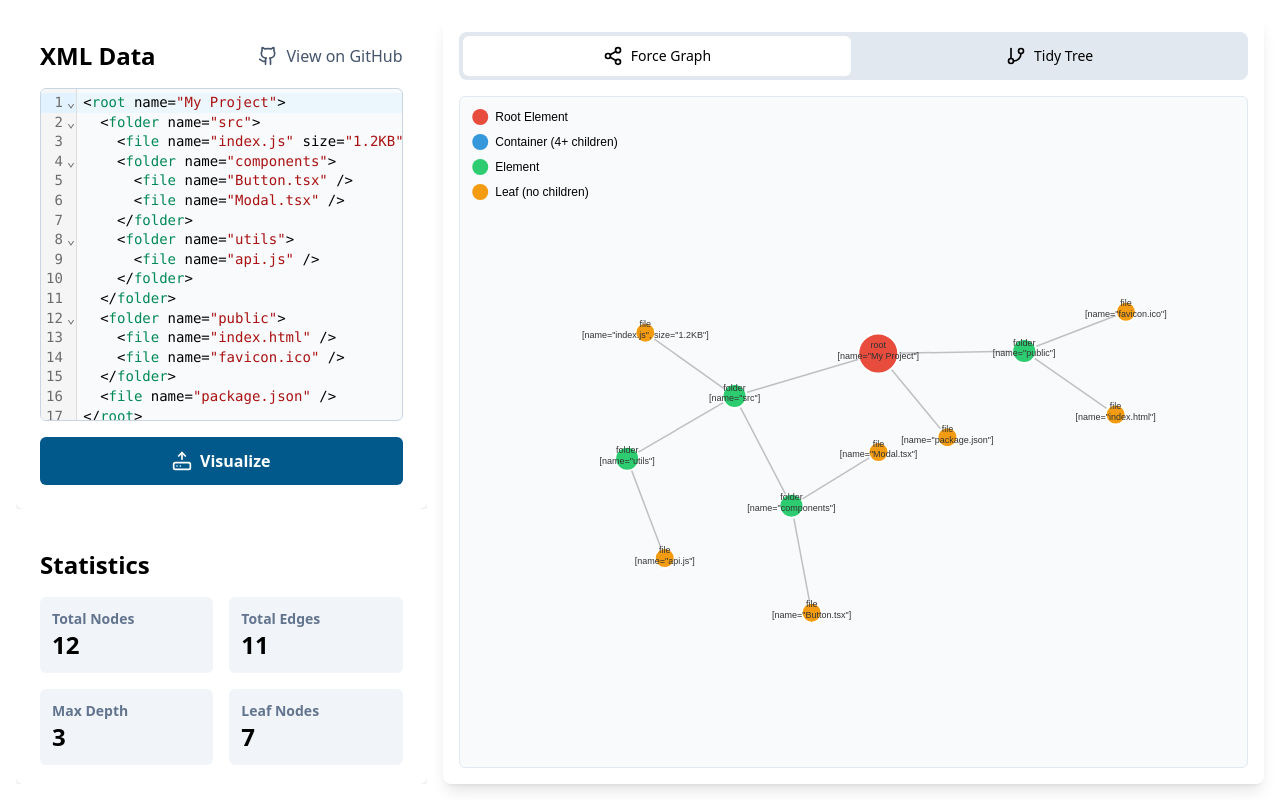
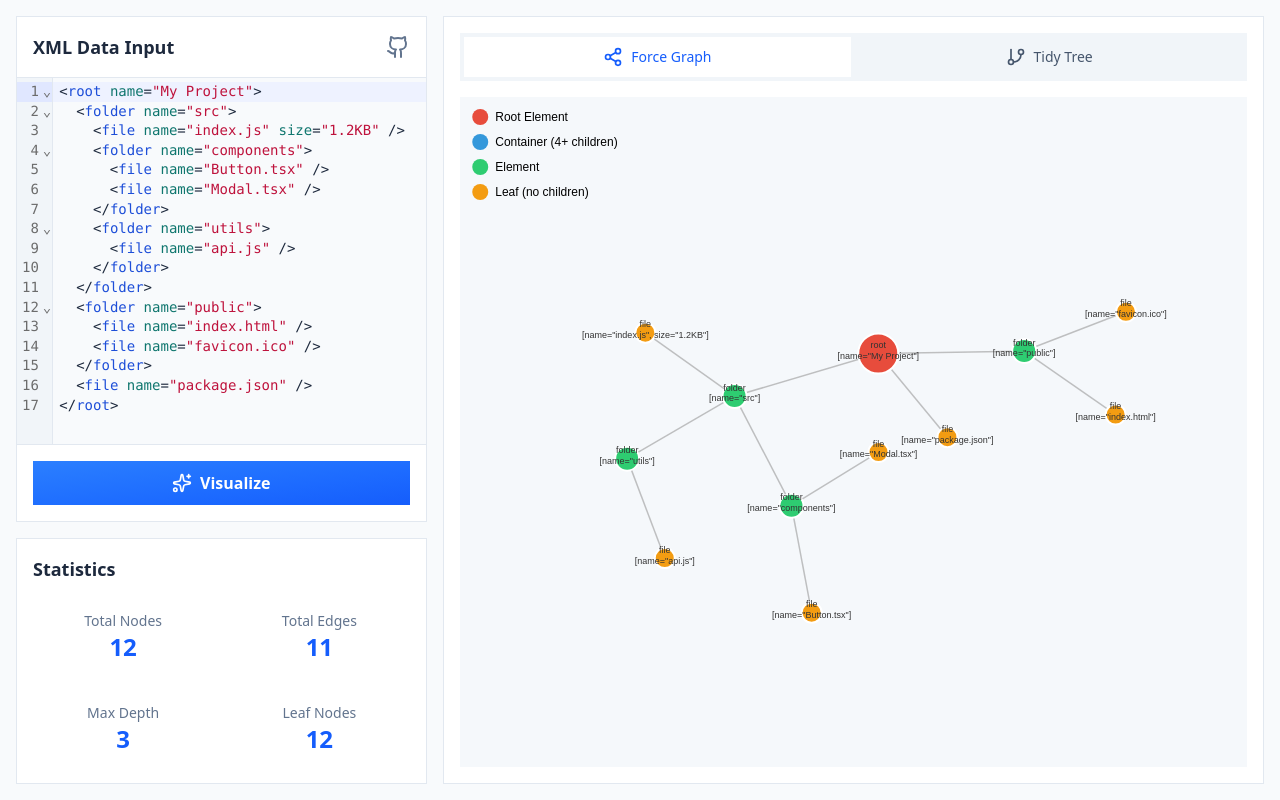
Before and after one commit to Boakpe/XML-Nexus, a React (Vite) app: page / in a window 1280 px wide. Built offline with nearby package versions, Linux system fonts and the light colour scheme.

Commit message:
feat: add framer-motion for animations and enhance UI components with new styles

```diff
--- a/package.json
+++ b/package.json
@@ -19,6 +19,7 @@
     "clsx": "^2.1.1",
     "codemirror": "^6.0.1",
     "d3": "^7.9.0",
+    "framer-motion": "^12.18.1",
     "lucide-react": "^0.515.0",
     "react": "^19.1.0",
     "react-dom": "^19.1.0",
--- a/src/App.tsx
+++ b/src/App.tsx
@@ -1,5 +1,7 @@
+// src/App.tsx
+
 import { useState, useMemo } from 'react';
-import { Github } from 'lucide-react';
+import { Github, CodeXml, AlertTriangle, Sparkles } from 'lucide-react';
 import XMLInput from './components/XMLInput';
 import Tabs from './components/Tabs';
 import type { Tab } from './components/Tabs';
@@ -7,8 +9,6 @@ import GraphView from './components/GraphView';
 import TreeView from './components/TreeView';
 import { parseXML } from './utils/xmlParser';
 import type { ParsedData } from './utils/types';
-
-
 
 // A good default example for the user to start with
 const defaultXML = `
@@ -31,87 +31,113 @@ const defaultXML = `
 </root>
 `.trim();
 
+
 function App() {
-  const [data, setData] = useState<ParsedData | null>(() => parseXML(defaultXML));
+  const [xmlString, setXmlString] = useState<string>(defaultXML);
   const [activeTab, setActiveTab] = useState<Tab>('graph');
   const [error, setError] = useState<string | null>(null);
 
+  // Memoize parsing to avoid re-calculating on every render
+  const data = useMemo<ParsedData | null>(() => {
+    try {
+      const parsed = parseXML(xmlString);
+      if (parsed) {
+        setError(null);
+        return parsed;
+      }
+      setError("Failed to parse XML. Please check the format.");
+      return null;
+    } catch (e) {
+      setError("An unexpected error occurred during XML parsing.");
+      return null;
+    }
+  }, [xmlString]);
+
+  // The onVisualize function now just updates the string, triggering the memoized parser
   const handleVisualize = (xml: string) => {
-    setError(null);
-    const parsed = parseXML(xml);
-    if (parsed) {
-      setData(parsed);
-    } else {
-      setData(null);
-      setError("Failed to parse XML. Please check the format and try again.");
-    }
+    setXmlString(xml);
   };
 
-    // Calculate stats from the parsed data
   const stats = useMemo(() => {
     if (!data) return null;
-
     const { nodes, links } = data.graphData;
-    const totalNodes = nodes.length;
-    const totalEdges = links.length;
-    const leafNodes = nodes.filter(node => node.type === 'leaf').length;
-    const maxDepth = Math.max(0, ...nodes.map(node => node.level));
-
-    return { totalNodes, totalEdges, maxDepth, leafNodes };
+    return {
+      totalNodes: nodes.length,
+      totalEdges: links.length,
+      maxDepth: Math.max(0, ...nodes.map(node => node.level)),
+      leafNodes: nodes.filter(node => !node.children || node.children.length === 0).length,
+    };
   }, [data]);
 
   return (
-    <div className="flex flex-col h-screen bg-secondary font-sans">
+    <div className="flex flex-col h-screen bg-slate-50 font-sans text-slate-800">
+      {/* <header className="flex items-center justify-between p-4 border-b border-slate-200">
+        <div className="flex items-center gap-3">
+          <Sparkles className="h-6 w-6 text-blue-500" />
+          <h1 className="text-xl font-semibold text-slate-800">XML Visualizer</h1>
+        </div>
+        <a
+          href="https://github.com/your-username/d3-xml-visualizer"
+          target="_blank"
+          rel="noopener noreferrer"
+          className="text-slate-500 hover:text-blue-500 transition-colors"
+          aria-label="View on GitHub"
+        >
+          <Github size={24} />
+        </a>
+      </header> */}
 
       <main className="flex-grow flex p-4 gap-4 overflow-hidden">
-        <div className="w-1/3 flex flex-col gap-4 min-w-[300px] overflow-hidden">
-           <div className="flex-grow overflow-auto">
+        {/* Left Column */}
+        <div className="w-1/3 flex flex-col gap-4 min-w-[350px]">
+          <div className="flex-grow flex flex-col min-h-0">
              <XMLInput onVisualize={handleVisualize} initialValue={defaultXML} />
-           </div>
+          </div>
 
           {stats && (
-            <div className="bg-white rounded-lg shadow-lg p-6 overflow-auto">
-              <h2 className="text-2xl font-bold text-primary mb-4">Statistics</h2>
-              <div className="grid grid-cols-2 gap-4 text-sm">
-                <div className="bg-slate-100 p-3 rounded-md">
-                  <p className="text-slate-500 font-semibold">Total Nodes</p>
-                  <p className="text-2xl font-bold text-primary">{stats.totalNodes}</p>
+            <div className="bg-white rounded2-xl shadow2-sm border border-slate-200 p-4">
+              <h2 className="text-lg font-semibold text-slate-800 mb-4">Statistics</h2>
+              <div className="grid grid-cols-2 gap-4 text-center">
+                <div className="rounded2-lg p-3">
+                  <p className="text-sm text-slate-500">Total Nodes</p>
+                  <p className="text-2xl font-semibold text-blue-600">{stats.totalNodes}</p>
                 </div>
-                <div className="bg-slate-100 p-3 rounded-md">
-                  <p className="text-slate-500 font-semibold">Total Edges</p>
-                  <p className="text-2xl font-bold text-primary">{stats.totalEdges}</p>
+                <div className="rounded2-lg p-3">
+                  <p className="text-sm text-slate-500">Total Edges</p>
+                  <p className="text-2xl font-semibold text-blue-600">{stats.totalEdges}</p>
                 </div>
-                <div className="bg-slate-100 p-3 rounded-md">
-                  <p className="text-slate-500 font-semibold">Max Depth</p>
-                  <p className="text-2xl font-bold text-primary">{stats.maxDepth}</p>
+                <div className="rounded2-lg p-3">
+                  <p className="text-sm text-slate-500">Max Depth</p>
+                  <p className="text-2xl font-semibold text-blue-600">{stats.maxDepth}</p>
                 </div>
-                <div className="bg-slate-100 p-3 rounded-md">
-                  <p className="text-slate-500 font-semibold">Leaf Nodes</p>
-                  <p className="text-2xl font-bold text-primary">{stats.leafNodes}</p>
+                <div className="rounded2-lg p-3">
+                  <p className="text-sm text-slate-500">Leaf Nodes</p>
+                  <p className="text-2xl font-semibold text-blue-600">{stats.leafNodes}</p>
                 </div>
               </div>
             </div>
           )}
-         </div>
+        </div>
 
-        <div className="w-2/3 flex flex-col bg-white rounded-lg shadow-lg p-4">
+        {/* Right Column */}
+        <div className="w-2/3 flex flex-col bg-white rounded2-xl shadow2-sm border border-slate-200 p-4">
           <Tabs activeTab={activeTab} setActiveTab={setActiveTab} />
-          <div className="flex-grow relative border border-slate-200 rounded-md bg-slate-50 overflow-hidden">
+          <div className="flex-grow relative bg-slate-100/70 rounded2-lg overflow-hidden">
             {error && (
-              <div className="absolute inset-0 flex items-center justify-center bg-red-100 text-red-700 p-4 rounded-md">
-                <p>{error}</p>
+              <div className="absolute inset-0 flex flex-col items-center justify-center gap-2 text-red-600 p-4">
+                <AlertTriangle className="h-8 w-8" />
+                <p className="font-medium">{error}</p>
               </div>
             )}
             {!error && data && (
               <>
-                {/* Conditionally render the active tab's component.
-                    This ensures the inactive component is unmounted, freeing up resources. */}
                 {activeTab === 'graph' && <GraphView data={data.graphData} />}
                 {activeTab === 'tree' && <TreeView data={data.treeData} />}
               </>
             )}
             {!error && !data && (
-               <div className="absolute inset-0 flex items-center justify-center text-slate-500">
+               <div className="absolute inset-0 flex flex-col items-center justify-center gap-2 text-slate-500">
+                <CodeXml className="h-8 w-8" />
                 <p>Enter XML data and click Visualize to begin.</p>
               </div>
             )}
--- a/src/components/Tabs.tsx
+++ b/src/components/Tabs.tsx
@@ -1,6 +1,8 @@
+// src/components/Tabs.tsx
+
 import React from 'react';
-import clsx from 'clsx';
 import { GitBranch, Share2 } from 'lucide-react';
+import { motion } from 'framer-motion';
 
 export type Tab = 'graph' | 'tree';
 
@@ -16,27 +18,43 @@ const tabsConfig: { id: Tab; label: string; icon: React.ElementType }[] = [
 
 const Tabs: React.FC<TabsProps> = ({ activeTab, setActiveTab }) => {
   return (
-    <div className="flex space-x-1 rounded-lg bg-slate-200 p-1 mb-4">
-      {tabsConfig.map((tab) => {
-        const Icon = tab.icon;
-        return (
+    <div className="flex space-x-1 rounded2-lg bg-slate-100 p-1 mb-4">
+      {tabsConfig.map((tab) => (
         <button
           key={tab.id}
           onClick={() => setActiveTab(tab.id)}
-            className={clsx(
-              'w-full flex items-center justify-center rounded-md py-2.5 text-sm font-medium leading-5 transition-all duration-300',
-              'focus:outline-none focus:ring-2 ring-offset-2 ring-offset-slate-200 ring-white',
-              {
-                'bg-white text-accent shadow': activeTab === tab.id,
-                'text-primary hover:bg-white/[0.6] hover:text-accent': activeTab !== tab.id,
-              }
+          className={`
+            relative w-full flex items-center justify-center rounded2-md py-2.5 text-sm font-medium leading-5
+            transition-colors duration-200
+            focus:outline-none focus-visible:ring-2 ring-blue-500 ring-offset-2 ring-offset-slate-100
+          `}
+        >
+          {/* This is the animated highlighter */}
+          {activeTab === tab.id && (
+            <motion.div
+              layoutId="active-tab-highlighter"
+              className="absolute inset-0 bg-white rounded2-md shadow2-sm"
+              transition={{ type: 'spring', stiffness: 400, damping: 30 }}
+            />
           )}
+
+          {/* Icon and Label (must be relative to be on top of the highlighter) */}
+          <span className="relative z-10 flex items-center">
+            <tab.icon
+              className={`w-5 h-5 mr-2 transition-colors ${
+                activeTab === tab.id ? 'text-blue-600' : 'text-slate-600'
+              }`}
+            />
+            <span
+              className={`transition-colors ${
+                activeTab === tab.id ? 'text-blue-600' : 'text-slate-600 hover:text-slate-900'
+              }`}
             >
-            <Icon className="w-5 h-5 mr-2" />
               {tab.label}
+            </span>
+          </span>
         </button>
-        );
-      })}
+      ))}
     </div>
   );
 };
--- a/src/components/TreeView.tsx
+++ b/src/components/TreeView.tsx
@@ -62,7 +62,7 @@ const TreeView: React.FC<TreeViewProps> = ({ data }) => {
 
     // Tooltip setup
     const tooltip = d3.select('body').append('div')
-      .attr('class', 'absolute p-2 text-sm bg-slate-800 text-white rounded-md opacity-0 pointer-events-none transition-opacity')
+      .attr('class', 'absolute p-2 text-sm bg-slate-800 text-white rounded2-md opacity-0 pointer-events-none transition-opacity')
       .style('transform', 'translate(15px, -15px)');
 
     function update(source: d3.HierarchyNode<D3TreeNode>) {
--- a/src/components/XMLInput.tsx
+++ b/src/components/XMLInput.tsx
@@ -1,72 +1,97 @@
 import React, { useState, useRef, useEffect } from 'react';
-import { HardDriveUpload } from "lucide-react";
+import { Sparkles } from "lucide-react";
 import { Github } from 'lucide-react';
 
 // CodeMirror imports
 import { EditorView, basicSetup } from "codemirror";
 import { xml as xmlLang } from "@codemirror/lang-xml";
+import { tags } from '@lezer/highlight';
+import { HighlightStyle, syntaxHighlighting } from '@codemirror/language';
 
 interface XMLInputProps {
   onVisualize: (xml: string) => void;
   initialValue: string;
 }
 
+// Custom modern theme for CodeMirror
+const modernTheme = EditorView.theme({
+  "&": {
+    height: "100%",
+    backgroundColor: "#f8fafc" // bg-slate-50
+  },
+  ".cm-scroller": {
+    fontFamily: "ui-monospace, SFMono-Regular, Menlo, Monaco, Consolas, 'Liberation Mono', 'Courier New', monospace",
+    fontSize: "14px",
+  },
+  ".cm-gutters": {
+    backgroundColor: "#f1f5f9", // bg-slate-100
+    borderRight: "1px solid #e2e8f0" // border-slate-200
+  },
+  "&.cm-focused": {
+    outline: "none",
+  },
+  ".cm-content": {
+    caretColor: "#2563eb", // blue-600
+  },
+  ".cm-selectionBackground, ::selection": {
+    backgroundColor: "#dbeafe", // blue-100
+  },
+  ".cm-activeLine": {
+    backgroundColor: "#eef2ff", // indigo-50
+  },
+  ".cm-activeLineGutter": {
+    backgroundColor: "#e0e7ff", // indigo-100
+  }
+});
+
+// Custom syntax highlighting
+const modernHighlightStyle = HighlightStyle.define([
+    { tag: tags.keyword, color: '#6366f1' }, // indigo-500
+    { tag: tags.atom, color: '#1d4ed8' }, // blue-700
+    { tag: tags.number, color: '#059669' }, // emerald-600
+    { tag: tags.propertyName, color: '#4338ca' }, // indigo-700
+    { tag: tags.attributeName, color: '#0f766e' }, // teal-700
+    { tag: tags.string, color: '#be123c' }, // rose-700
+    { tag: tags.comment, color: '#64748b', fontStyle: 'italic' }, // slate-500
+    { tag: tags.meta, color: '#475569' }, // slate-600
+    { tag: tags.tagName, color: '#1d4ed8' }, // blue-700
+]);
+
+
 const XMLInput: React.FC<XMLInputProps> = ({ onVisualize, initialValue }) => {
-  // This state will hold the editor's content. It's kept in sync by the editor's listener.
   const [xml, setXml] = useState(initialValue);
   const editorRef = useRef<HTMLDivElement>(null);
   const editorViewRef = useRef<EditorView | null>(null);
 
-  // --- EFFECT 1: Create the editor instance (runs only once) ---
   useEffect(() => {
     if (editorRef.current && !editorViewRef.current) {
       const view = new EditorView({
-        doc: initialValue, // Use initialValue for the very first creation
+        doc: initialValue,
         extensions: [
           basicSetup,
           xmlLang(),
+          modernTheme,
+          syntaxHighlighting(modernHighlightStyle),
           EditorView.updateListener.of((update) => {
             if (update.docChanged) {
-              // When the user types, update the React state
-              const newValue = update.state.doc.toString();
-              setXml(newValue);
+              setXml(update.state.doc.toString());
             }
-          }),
-          EditorView.theme({
-            "&": {
-              height: "100%",
-            },
-            ".cm-scroller": {
-              fontFamily: "ui-monospace, SFMono-Regular, 'SF Mono', Consolas, 'Liberation Mono', Menlo, monospace",
-              fontSize: "14px",
-            },
-            ".cm-focused": {
-              outline: "2px solid rgb(14 165 233)",
-              outlineOffset: "2px",
-            },
           }),
         ],
         parent: editorRef.current,
       });
-
       editorViewRef.current = view;
     }
-
-    // Cleanup function to destroy the editor when the component unmounts
     return () => {
       if (editorViewRef.current) {
         editorViewRef.current.destroy();
         editorViewRef.current = null;
       }
     };
-    // The empty dependency array [] ensures this effect runs ONLY ONCE on mount.
   }, []);
 
-  // --- EFFECT 2: Sync external changes (from props) to the editor ---
   useEffect(() => {
-    // Check if the editor instance exists and if the prop value is different from the editor's current content
     if (editorViewRef.current && initialValue !== editorViewRef.current.state.doc.toString()) {
-      // If they are different, dispatch a transaction to update the editor's content
       editorViewRef.current.dispatch({
         changes: {
           from: 0,
@@ -75,7 +100,6 @@ const XMLInput: React.FC<XMLInputProps> = ({ onVisualize, initialValue }) => {
         },
       });
     }
-    // This effect runs whenever the `initialValue` prop changes.
   }, [initialValue]);
 
   const handleSubmit = (e: React.FormEvent) => {
@@ -86,33 +110,35 @@ const XMLInput: React.FC<XMLInputProps> = ({ onVisualize, initialValue }) => {
   return (
     <form
       onSubmit={handleSubmit}
-      className="flex flex-col h-full bg-white rounded-lg shadow-lg p-6"
+      className="flex flex-col h-full bg-white rounded2-xl shadow2-sm border border-slate-200"
     >
-      <div className="flex justify-between items-center mb-4">
-        <h2 className="text-2xl font-bold text-primary">XML Data</h2>
+      <div className="p-4 border-b border-slate-200 flex justify-between items-center">
+        <h2 className="text-lg font-semibold text-slate-800">XML Data Input</h2>
          <a
           href="https://github.com/your-username/d3-xml-visualizer"
           target="_blank"
           rel="noopener noreferrer"
-          className="flex items-center space-x-2 text-slate-600 hover:text-accent transition-colors"
+          className="text-slate-500 hover:text-blue-500 transition-colors"
+          aria-label="View on GitHub"
         >
-          <Github size={20} />
-          <span>View on GitHub</span>
+          <Github size={24} />
         </a>
       </div>
 
       <div
         ref={editorRef}
-        className="flex-grow w-full border border-slate-300 rounded-md overflow-auto bg-slate-50"
+        className="flex-grow w-full overflow-auto focus-within:ring-2 focus-within:ring-blue-400 focus-within:ring-offset-2 rounded2-b-xl transition-shadow2"
         style={{ minHeight: "200px" }}
       />
+      <div className="p-4 border-t border-slate-200">
         <button
           type="submit"
-        className="mt-4 w-full flex items-center justify-center bg-accent text-white font-bold py-3 px-4 rounded-md hover:bg-sky-500 bg-sky-800 transition-colors duration-300 focus:outline-none focus:ring-2 focus:ring-offset-2 focus:ring-accent"
+          className="w-full flex items-center justify-center bg-gradient-to-br from-blue-500 to-blue-600 text-white font-semibold py-2.5 px-4 rounded2-lg shadow2-sm hover:shadow2-md hover:from-blue-600 hover:to-blue-700 transition-all duration-300 focus:outline-none focus:ring-2 focus:ring-offset-2 focus:ring-blue-500"
         >
-        <HardDriveUpload className="mr-2 h-5 w-5" />
+          <Sparkles className="mr-2 h-5 w-5" />
           Visualize
         </button>
+      </div>
     </form>
   );
 };
```
Also changed, not shown: 1 other file (tests, documents, lock files or other folders). Lines whose indentation alone changed are shown as unchanged.
